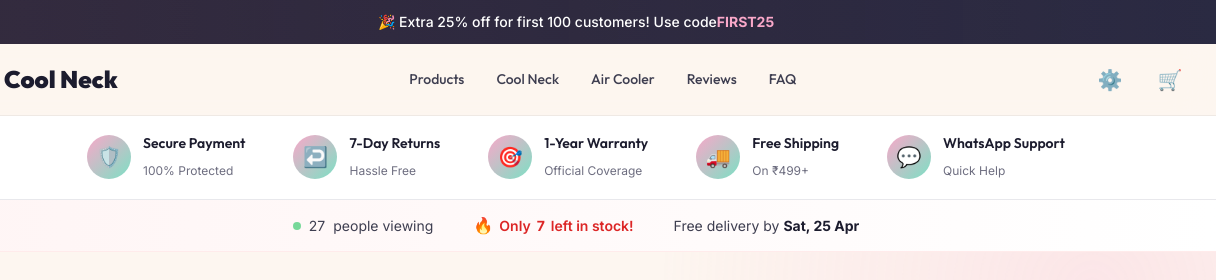
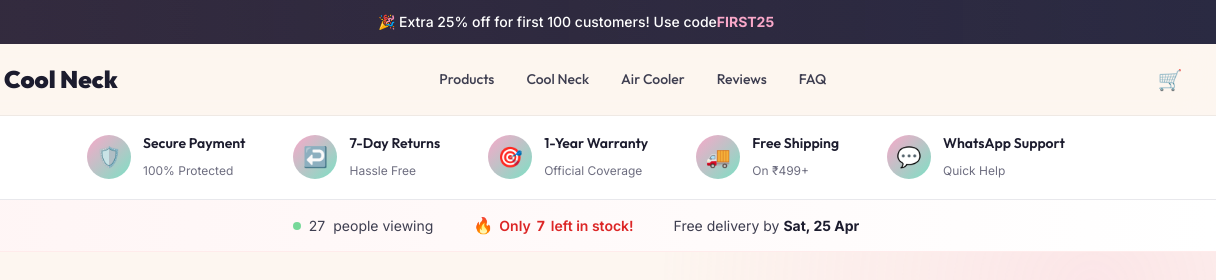
Before and after one commit to Akash123201akashp/coolneck, a plain HTML site: page index.html in a window 1280 px wide. Shown: the top 280 px of the page, 64-1280 px from the left. Drawn offline with nearby package versions, Linux system fonts and the light colour scheme.

Commit message:
Remove admin link from navigation for public hosting

```diff
--- a/index.html
+++ b/index.html
@@ -62,7 +62,6 @@
       <a href="#faq" class="header__nav-link">FAQ</a>
     </nav>
     <div class="header__actions">
-      <a href="admin.html" class="header__admin-link" aria-label="Admin Panel">⚙️</a>
       <button class="header__cart-btn" id="cart-toggle" aria-label="Open cart">
         🛒
         <span class="header__cart-count" id="cart-count">0</span>
--- a/style.css
+++ b/style.css
@@ -110,8 +110,6 @@
 .header__cart-btn:hover { background: rgba(249,168,201,.15) }
 .header__cart-count { position: absolute; top: 2px; right: 2px; width: 18px; height: 18px; background: var(--clr-accent); color: var(--clr-white); font-size: 10px; font-weight: 700; border-radius: 50%; display: flex; align-items: center; justify-content: center; opacity: 0; transform: scale(0); transition: all var(--transition-spring) }
 .header__cart-count.has-items { opacity: 1; transform: scale(1) }
-.header__admin-link { font-size: 20px; width: 44px; height: 44px; display: flex; align-items: center; justify-content: center; border-radius: var(--radius-full); transition: all var(--transition-fast) }
-.header__admin-link:hover { background: rgba(249,168,201,.15); transform: rotate(30deg) }
 .header__menu-toggle { display: none; width: 44px; height: 44px; flex-direction: column; align-items: center; justify-content: center; gap: 5px }
 .header__menu-toggle span { width: 22px; height: 2px; background: var(--clr-dark); border-radius: 2px; transition: all var(--transition-base) }
 .header__menu-toggle.active span:nth-child(1) { transform: rotate(45deg) translate(5px,5px) }
@@ -470,7 +468,7 @@
   .features-grid { grid-template-columns: repeat(2, 1fr) }
   .reviews-grid { grid-template-columns: repeat(2, 1fr) }
   .footer-grid { grid-template-columns: repeat(2, 1fr) }
-  .header__admin-link { display: none; }
+
 }
 
 @media (max-width: 768px) {
```
